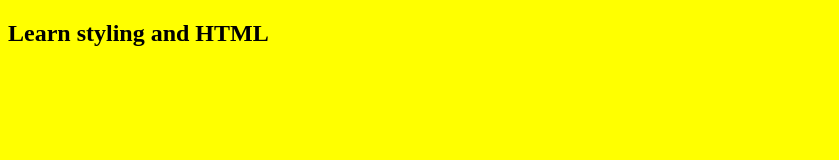
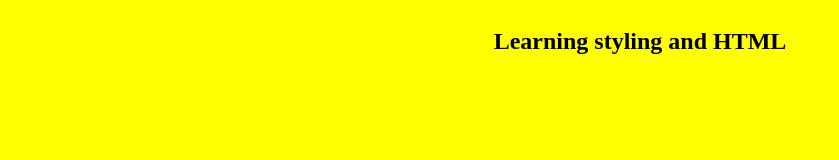
Before and after one commit to MeshackKorir/html-and-css, a plain HTML site: page index.html in a window 1280 px wide. Shown: the whole page, without its empty margins (0-839 px from the left). Drawn offline with Linux system fonts and the light colour scheme.

Commit message:
self-contain page

```diff
--- a/index.html
+++ b/index.html
@@ -12,7 +12,7 @@
     <header>
 
       <div class="background">
-        <h2>Learn styling and HTML</h2>
+        <h2>Learning styling and HTML</h2>
       </div>
 
     </header>
--- a/style.css
+++ b/style.css
@@ -1,7 +1,7 @@
-/* .background {
-    background-color: yellow;
-    height: 100vh;
-} */
+.background {
+    justify-content: center;
+    display: flex;
+}
 
 body {
     background-color: yellow;
```
